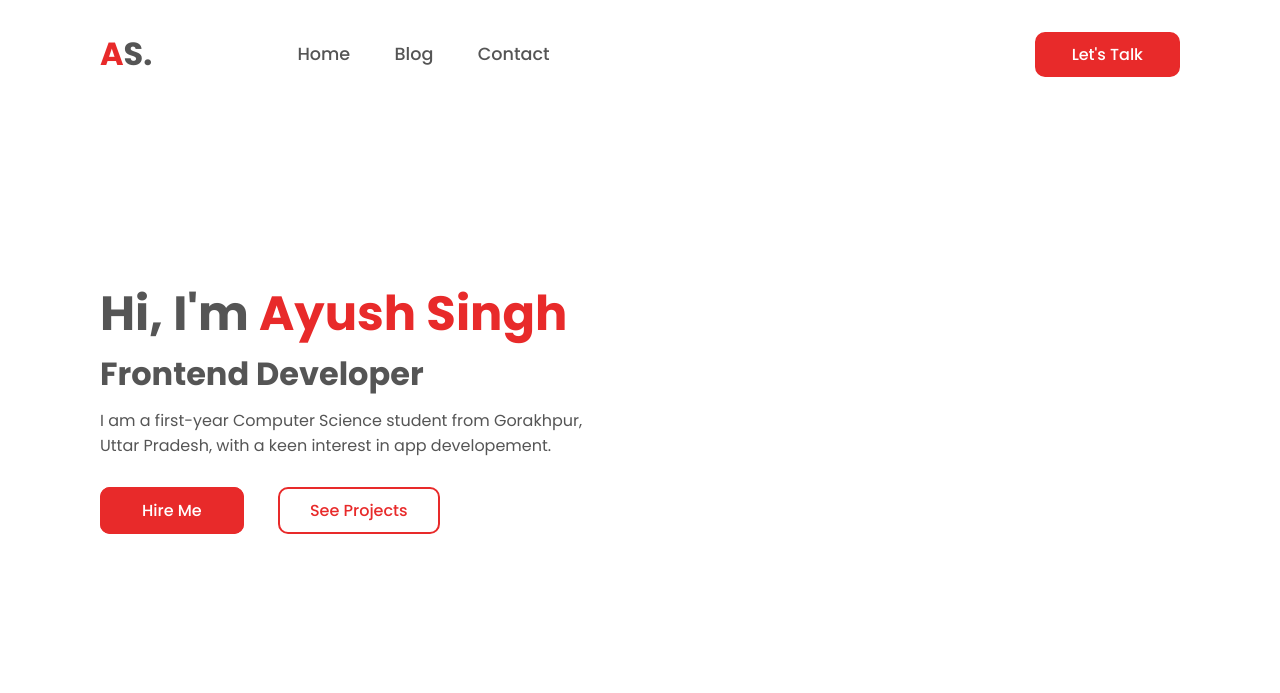
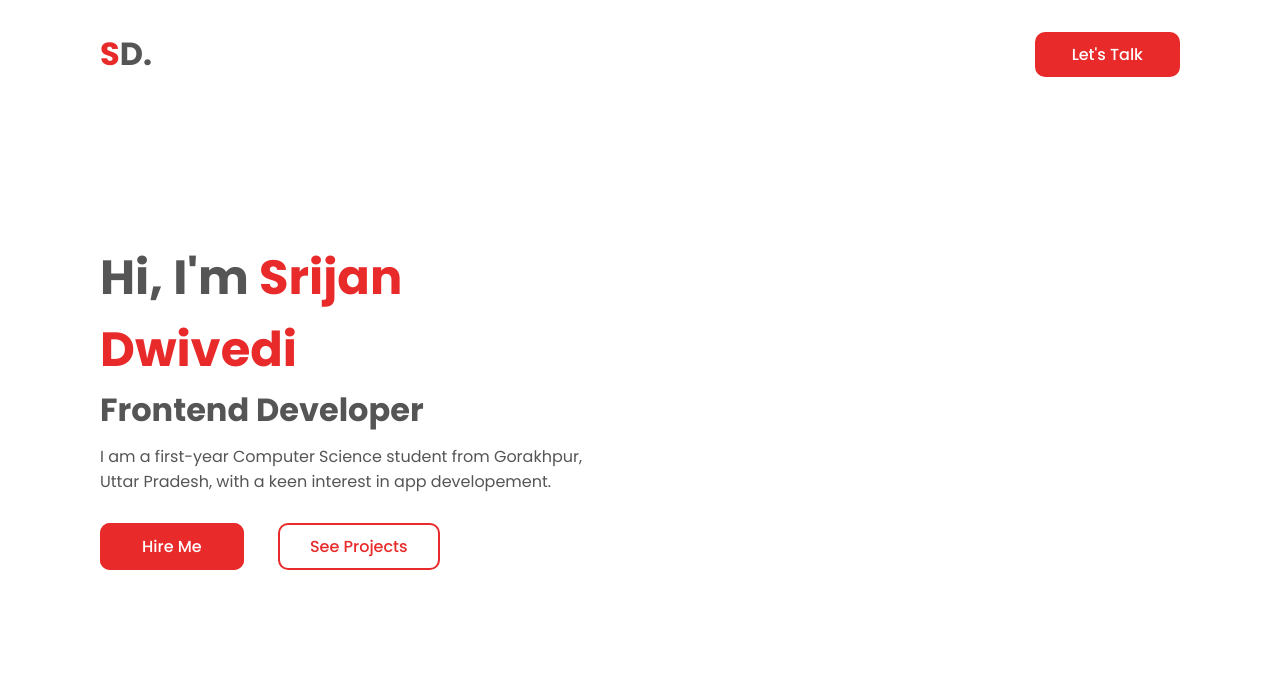
Before and after one commit to ghostdog1417/portfolio, a plain HTML site: page index.html in a window 1280 px wide. Shown: the top 693 px of the page. Drawn offline with Linux system fonts and the light colour scheme.

Commit message:
Add files via upload

```diff
--- a/index.html
+++ b/index.html
@@ -10,25 +10,22 @@
 </head>
 <body>
     <header>
-        <h2 class="logo"><span>A</span>S.</h2>
+        <h2 class="logo"><span>S</span>D.</h2>
         <nav class="navigation">
-            <a href="index.html">Home</a>
-            <a href="#">Blog</a>
-            <a href="#">Contact</a>
         </nav>
         <a href="#" class="btn-talk">Let's Talk</a>
     </header>
     <section class="home">
         <div class="content">
-            <h2>Hi, I'm <span>Ayush Singh</span></h2>
+            <h2>Hi, I'm <span>Srijan Dwivedi</span></h2>
             <h4>Frontend Developer</h4>
             <p>I am a first-year Computer Science student from Gorakhpur, Uttar Pradesh, with a keen interest in app developement.</p>
             <div class="btn-group">
                 <a href="#">Hire Me</a>
-                <a href="https://github.com/Ayush-Singh900">See Projects</a>
+                <a href="https://github.com/ghostdog1417">See Projects</a>
             </div>
             <div class="social-icons">
-                <a href="https://www.linkedin.com/in/ayush-singh-906188328"><i class="fa-brands fa-linkedin-in"></i></a>
+                <a href="https://www.linkedin.com/in/srijan-dwivedi-b38bb2318"><i class="fa-brands fa-linkedin-in"></i></a>
             </div>
         </div>
     </section>
```
